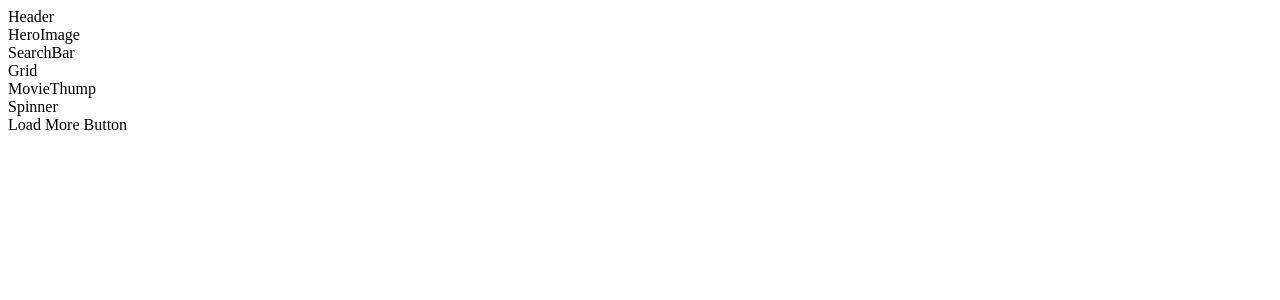
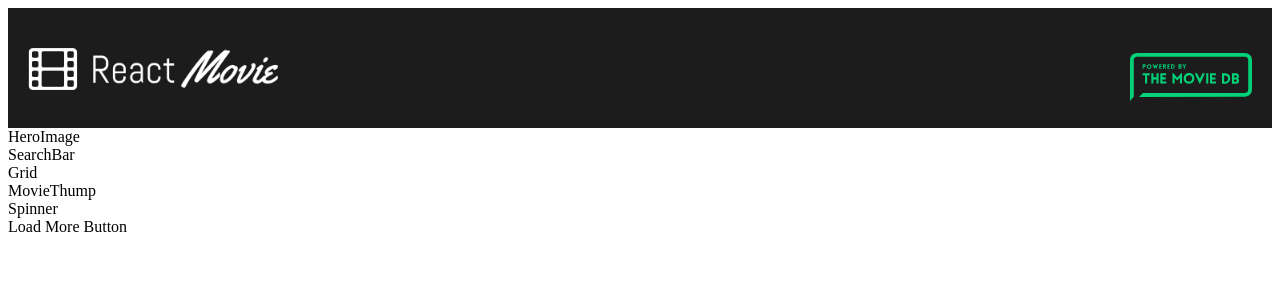
Before and after one commit to ysherqawi/movie-app, a React (Create React App) app: page / in a window 1280 px wide. Shown: the top 300 px of the page. Built offline with nearby package versions, Linux system fonts and the light colour scheme; no server answers.

Commit message:
created and styled header component

```diff
--- a/package.json
+++ b/package.json
@@ -8,7 +8,8 @@
     "@testing-library/user-event": "^7.2.1",
     "react": "^16.13.1",
     "react-dom": "^16.13.1",
-    "react-scripts": "3.4.1"
+    "react-scripts": "3.4.1",
+    "styled-components": "^5.1.1"
   },
   "scripts": {
     "start": "react-scripts start",
--- a/public/index.html
+++ b/public/index.html
@@ -12,6 +12,18 @@
 
     <link rel="manifest" href="%PUBLIC_URL%/manifest.json" />
 
+    <link
+      rel="stylesheet"
+      href="https://fonts.googleapis.com/css?family=Abel"
+    />
+
+    <link
+      rel="stylesheet"
+      href="https://cdnjs.cloudflare.com/ajax/libs/font-awesome/5.14.0/css/fontawesome.min.css"
+      integrity="sha512-8jdwayz5n8F2cnW26l9vpV6+yGOcRAqz6HTu+DQ3FtVIAts2gTdlFZOGpYhvBMXkWEgxPN3Y22UWyZXuDowNLA=="
+      crossorigin="anonymous"
+    />
+
     <title>Movie App</title>
   </head>
   <body>
--- a/src/components/elements/Header.js
+++ b/src/components/elements/Header.js
@@ -1,7 +1,20 @@
 import React from 'react';
 
-const Header = () => {
-  return <div>Header</div>;
-};
+import RMDBLogo from '../images/reactMovie_logo.png';
+import TMDBLogo from '../images/tmdb_logo.svg';
+import {
+  StyledHeader,
+  StyledRMDBLogo,
+  StyledTMDBLogo,
+} from './../styles/StyledHeader';
+
+const Header = () => (
+  <StyledHeader>
+    <div className='header-content'>
+      <StyledRMDBLogo src={RMDBLogo} alt='rmdb-logo' />
+      <StyledTMDBLogo src={TMDBLogo} alt='tmdb-logo' />
+    </div>
+  </StyledHeader>
+);
 
 export default Header;
```
Also changed, not shown: 1 other file (tests, documents, lock files or other folders).
